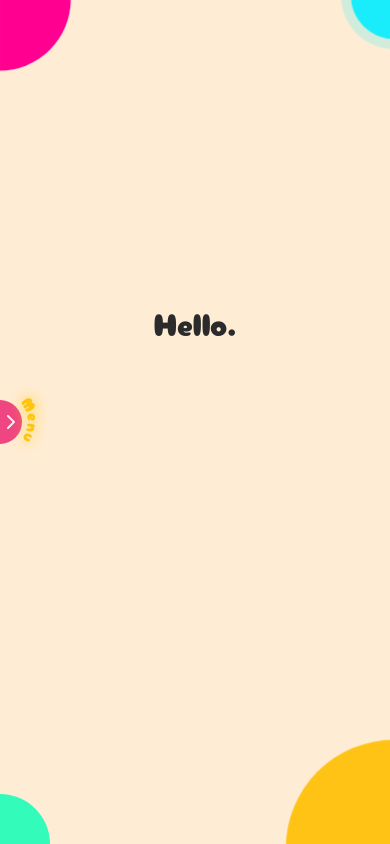
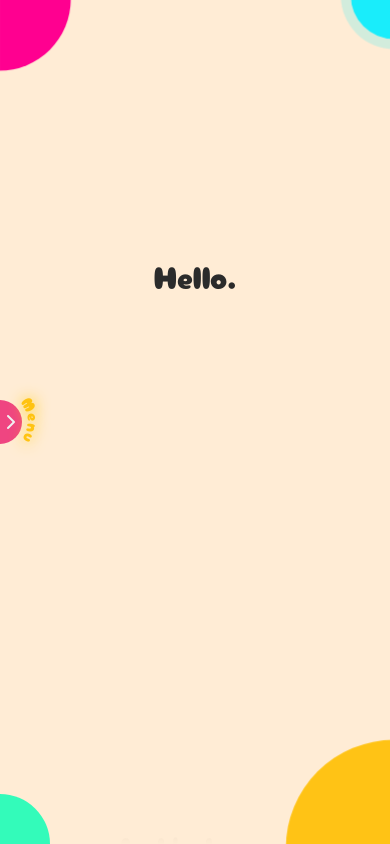
Before and after one commit to finnianj/portfolio, a website: page views/index.html in a window 390 px wide. Drawn offline with nearby package versions, Linux system fonts and the light colour scheme; files that its build step writes are made by us from their sources; files whose address does not match are found by name.

Commit message:
responsive

```diff
--- a/public/stylesheets/scroll.css
+++ b/public/stylesheets/scroll.css
@@ -36,7 +36,7 @@
   width: 70%;
 }
 #hello{
-  margin-top: 300px !important;
+  margin-top: 30vh !important;
 }
 
 h3{
```
